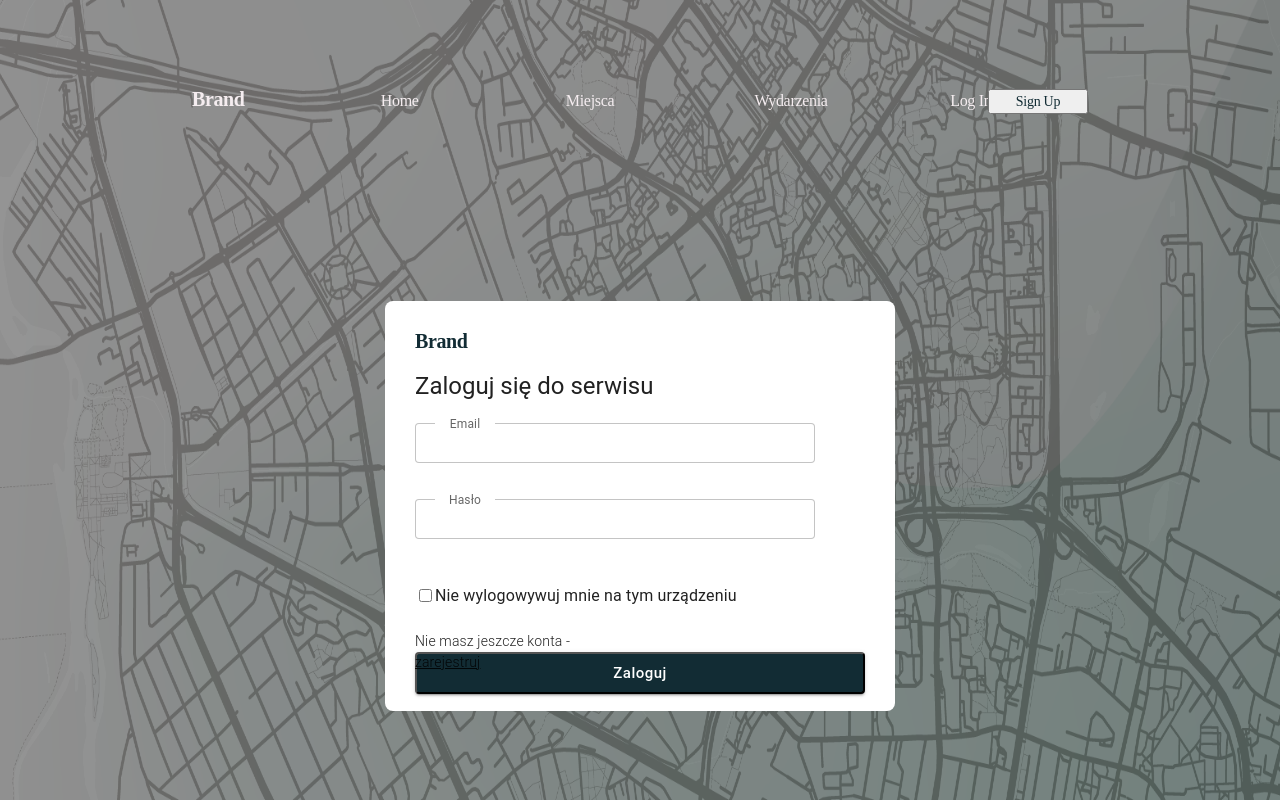
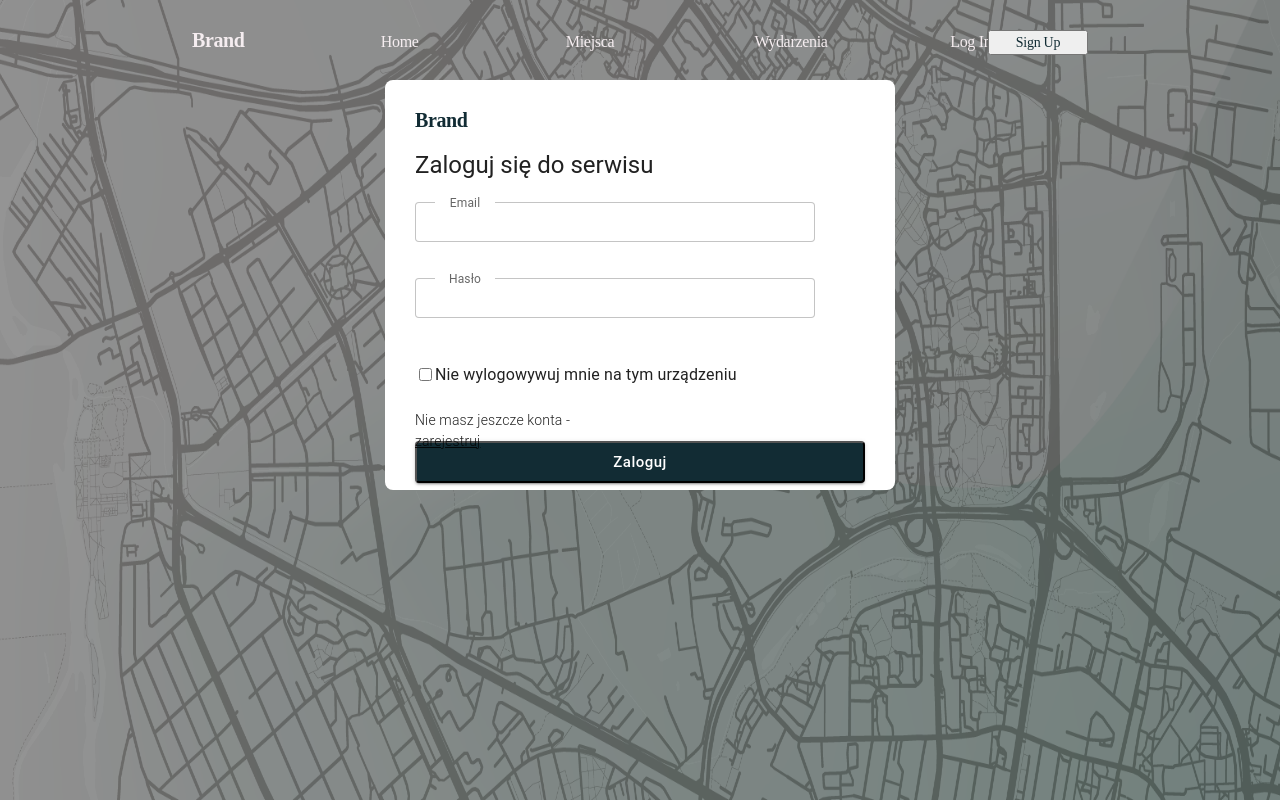
Before and after one commit to SGGWMeetApp/sggwmeetapp_fronend, a React (Create React App) app: page /login in a window 1280 px wide. Built offline with nearby package versions, Linux system fonts and the light colour scheme; some icons are missing.

Commit message:
changed navigation

```diff
--- a/src/HomePage/HomePage.js
+++ b/src/HomePage/HomePage.js
@@ -3,6 +3,7 @@ import style from "./HomePage.module.css";
 import { Icon } from "@iconify/react";
 import Icon2 from "../Assets/hero_icon.svg";
 import Foto from "../Assets/section2_photo.jpg";
+import { NavLink } from "react-router-dom";
 
 class HomePage extends React.Component {
   render() {
@@ -15,12 +16,22 @@ class HomePage extends React.Component {
                 Brand <Icon icon="bxs:book-reader" color="#85c9b9" />
               </div>
               <ul className={style.NavList}>
-                <li className={style.NavListElement}>Home</li>
-                <li className={style.NavListElement}>Miejsca</li>
-                <li className={style.NavListElement}>Wydarzenia</li>
-                <li className={style.NavListElement}>Log In</li>
+                <li className={style.NavListElement}>
+                  <NavLink className={style.NavLink} to="/">Home</NavLink>
+                </li>
+                <li className={style.NavListElement}>
+                  <NavLink className={style.NavLink}>Miejsca</NavLink>
+                </li>
+                <li className={style.NavListElement}>
+                  <NavLink className={style.NavLink}>Wydarzenia</NavLink>
+                </li>
+                <li className={style.NavListElement}>
+                  <NavLink  className={style.NavLink}to="/login">Log In</NavLink>
+                </li>
               </ul>
-              <button className={style.SignButton}>Sign Up</button>
+              <button className={style.SignButton}>
+                <NavLink className={style.NavLinkButt} to="/register">Sign Up</NavLink>
+              </button>
             </nav>
             <h1 className={style.HelloBanner}>
               Lorem ipsum dolor sit amet, consectetur adipiscing elit.
--- a/src/HomePage/HomePage.module.css
+++ b/src/HomePage/HomePage.module.css
@@ -20,16 +20,19 @@ body {
 
 .HeroSection {
     position: absolute;
-    width: 82%;
+    width: 70%;
     height: 905px;
     left: 0;
     right: 0;
     margin: auto;
-    top: 40px;
+    top: 30px;
 }
 
 .NaviBar {
+    position: absolute;
     display: flex;
+    top:0px;
+    width: 100%;
 }
 
 .Logo {
@@ -119,7 +122,7 @@ body {
     font-family: 'Montserrat';
     font-style: normal;
     font-weight: 500;
-    font-size: 14px;
+    font-size: 16px;
     line-height: 100%;
 
     /* identical to box height, or 14px */
@@ -128,7 +131,15 @@ body {
 
     color: #122C34;
 }
+.NavLink {
+    text-decoration: none;
+    color: #122C34;
+}
 
+.NavLinkButt {
+    text-decoration: none;
+    color: #F5EDF0;
+}
 :hover .NavListElement {
     cursor: pointer;
 }
@@ -520,7 +531,7 @@ body {
     position: absolute;
     width: 100%;
     height: 485px;
-    top: 2554px;
+    top: 2550px;
 }
 
 .OpinionContainer::after {
--- a/src/LogInPage/LogInPage.js
+++ b/src/LogInPage/LogInPage.js
@@ -2,25 +2,14 @@ import React from "react";
 import style from "./LogInPage.module.css";
 import styleHome from "../HomePage/HomePage.module.css";
 import { Icon } from "@iconify/react";
-import { Link } from "react-router-dom";
-
+import { NavLink } from "react-router-dom";
+import Navigation from "./Navigatio";
 class LogInPage extends React.Component {
   render() {
     return (
       <div className={style.LogInContainer}>
         <div className={style.LogInBack}>
-          <nav className={style.NaviBar}>
-            <div className={style.Logo}>
-              Brand <Icon icon="bxs:book-reader" color="#85c9b9" />
-            </div>
-            <ul className={style.NavList}>
-              <li className={style.NavListElement}>Home</li>
-              <li className={style.NavListElement}>Miejsca</li>
-              <li className={style.NavListElement}>Wydarzenia</li>
-              <li className={style.NavListElement}>Log In</li>
-            </ul>
-            <button className={style.SignButton}>Sign Up</button>
-          </nav>
+        <Navigation/>
           <div className={style.LogInWindow}>
             <div className={styleHome.Logo}>
               Brand <Icon icon="bxs:book-reader" color="#85c9b9" />
@@ -42,7 +31,7 @@ class LogInPage extends React.Component {
               <div className={style.Register}>
                 <p className={style.RegisterParagraph}>
                   Nie masz jeszcze konta -{" "}
-                  <Link className={style.RegisterLink}>zarejestruj</Link>{" "}
+                  <NavLink to="/register" className={style.RegisterLink}>zarejestruj</NavLink>{" "}
                 </p>
               </div>
               <button className={style.FormLogInButton}>Zaloguj</button>
--- a/src/LogInPage/LogInPage.module.css
+++ b/src/LogInPage/LogInPage.module.css
@@ -1,10 +1,13 @@
 .NaviBar {
+    position: absolute;
     display: flex;
     transform: matrix(-1, 0, 0, -1, 0, 0);
     grid-row-start: 2;
     width: 70%;
+    height: 40px;
     margin-left: auto;
     margin-right: auto;
+    bottom: 30px;
 }
 
 .Logo {
@@ -49,7 +52,6 @@
     text-align: center;
     letter-spacing: -0.02em;
 
-    color: #122C34;
 }
 
 .LogButton {
@@ -96,12 +98,21 @@
 
     text-align: center;
     letter-spacing: -0.02em;
+}
+
+:hover .NavListElement {
+    cursor: pointer;
+}
+
+.NavLink {
+    text-decoration: none;
 
     color: #F5EDF0;
 }
 
-:hover .NavListElement {
-    cursor: pointer;
+.NavLinkButt {
+    text-decoration: none;
+    color: #122C34;
 }
 
 .LogInContainer::before {
@@ -109,7 +120,7 @@
     position: absolute;
     width: 100%;
     height: 100%;
-    min-height: 500px;
+    min-height: 600px;
     background: url("../Assets/map_v2.PNG") no-repeat;
     background-size: 100% 100%;
     opacity: 0.3;
@@ -119,7 +130,7 @@
     position: absolute;
     width: 100%;
     height: 100%;
-    min-height: 500px;
+    min-height: 600px;
     background: url("../Assets/section3_bg.png") no-repeat;
     transform: matrix(-1, 0, 0, -1, 0, 0);
     background-size: 100% 100%;
@@ -130,12 +141,13 @@
     width: 100%;
     height: 100%;
     display: grid;
-    align-items: center;
     padding-bottom: 30px;
+    justify-items: center;
 }
 
 .LogInWindow {
-    margin-top: 30px;
+    bottom: 80px;
+    position: absolute;
     padding: 30px;
     gap: 10px;
     background: #FFFFFF;
@@ -264,7 +276,7 @@
 .Register {
     width: 223px;
     height: 21px;
-
+    margin-bottom: 10px;
     font-family: 'Roboto';
     font-style: normal;
     font-weight: 300;
--- /dev/null
+++ b/src/LogInPage/Navigatio.js
@@ -0,0 +1,34 @@
+import React from "react";
+import { Icon } from "@iconify/react";
+import style from "./LogInPage.module.css";
+import { NavLink } from "react-router-dom";
+
+const Navigation = () => {
+  return (
+    <nav className={style.NaviBar}>
+      <div className={style.Logo}>
+        Brand <Icon icon="bxs:book-reader" color="#85c9b9" />
+      </div>
+      <ul className={style.NavList}>
+        <li className={style.NavListElement}>
+          <NavLink className={style.NavLink} to="/">
+            Home
+          </NavLink>
+        </li>
+        <li className={style.NavListElement}>
+          <NavLink className={style.NavLink}>Miejsca</NavLink>
+        </li>
+        <li className={style.NavListElement}>
+          <NavLink className={style.NavLink}>Wydarzenia</NavLink>
+        </li>
+        <li className={style.NavListElement}>
+          <NavLink className={style.NavLink} to="/login">Log In</NavLink>
+        </li>
+      </ul>
+      <button className={style.SignButton}>
+        <NavLink className={style.NavLinkButt} to="/register">Sign Up</NavLink>
+      </button>
+    </nav>
+  );
+};
+export default Navigation;
```
